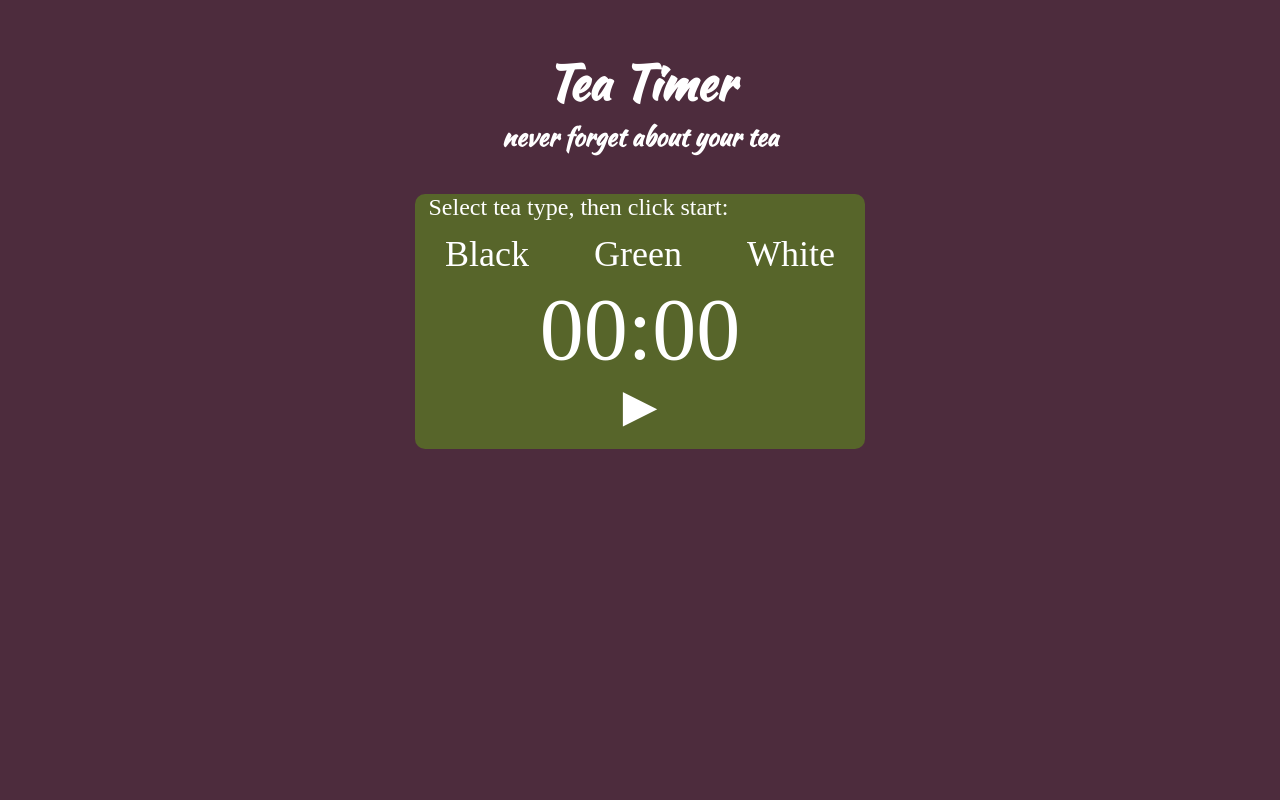
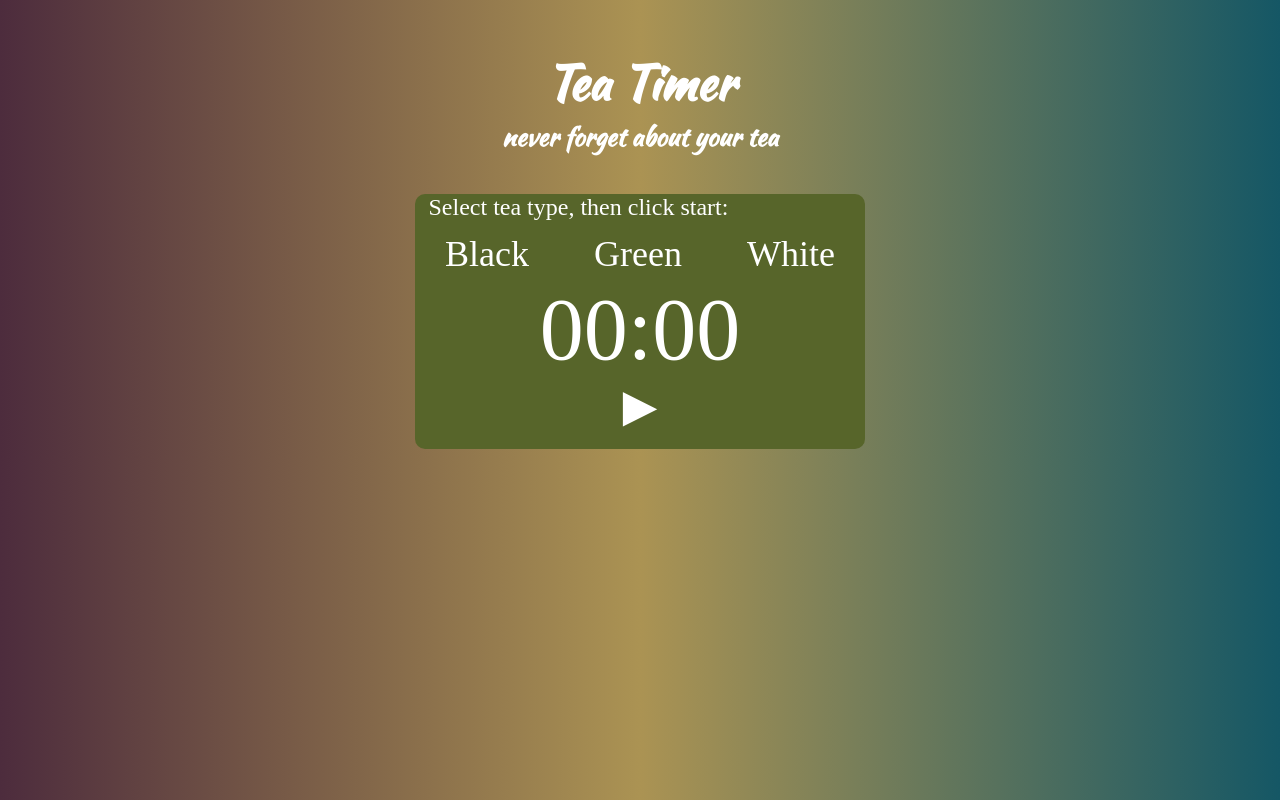
Before and after one commit to mindovermiles262/teatimer, a plain HTML site: page index.html in a window 1280 px wide. Drawn offline with nearby package versions, Linux system fonts and the light colour scheme; a web font is replaced by a local one.

Commit message:
color change

```diff
--- a/css/styles.css
+++ b/css/styles.css
@@ -29,6 +29,7 @@ h2 {
 
 body {
   background-color: #4D2C3D;
+  background: linear-gradient(90deg, #4D2C3D, #AB9353, #155765);
   color: white;
   cursor: default;
   font-family: 'Della Respira', serif;
```
